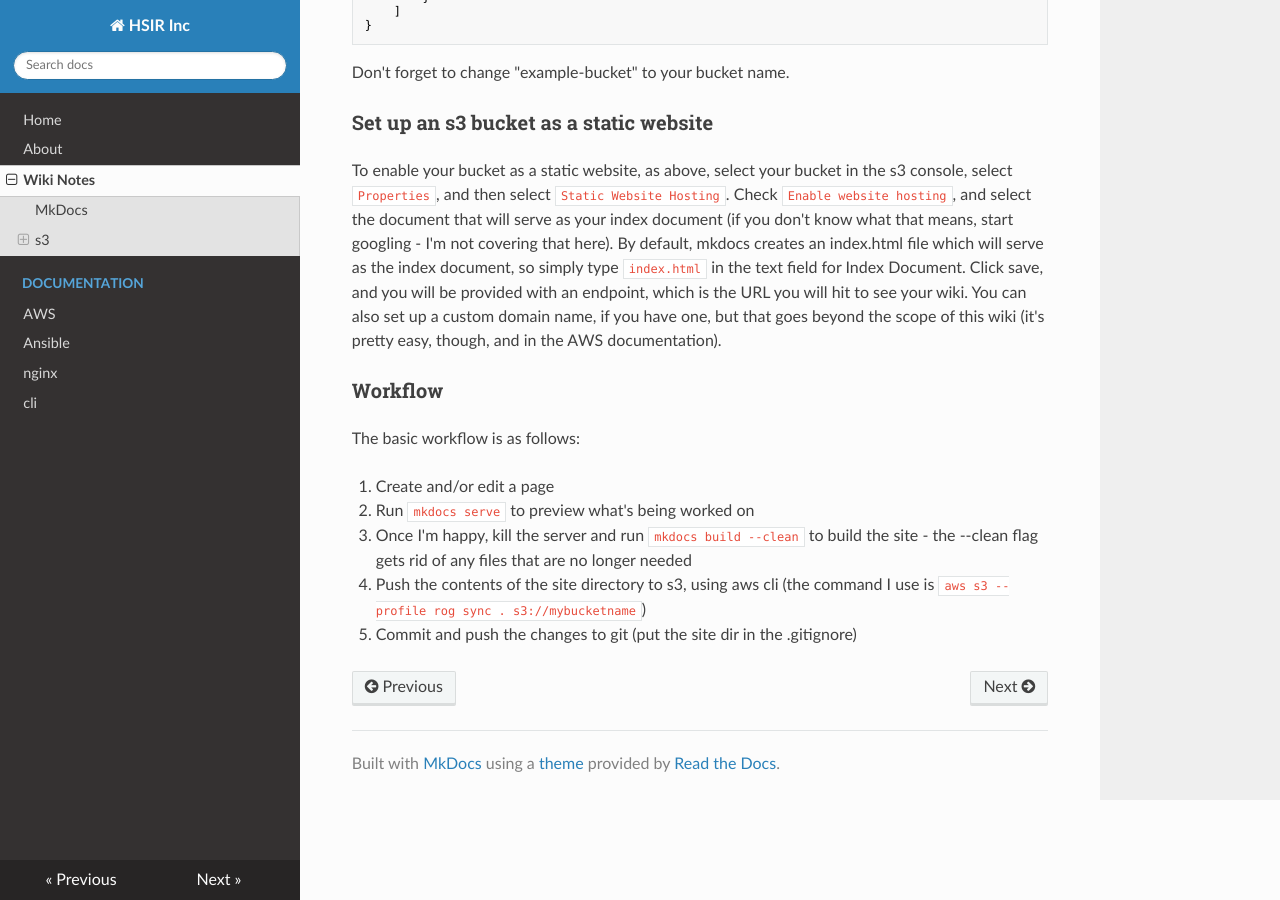
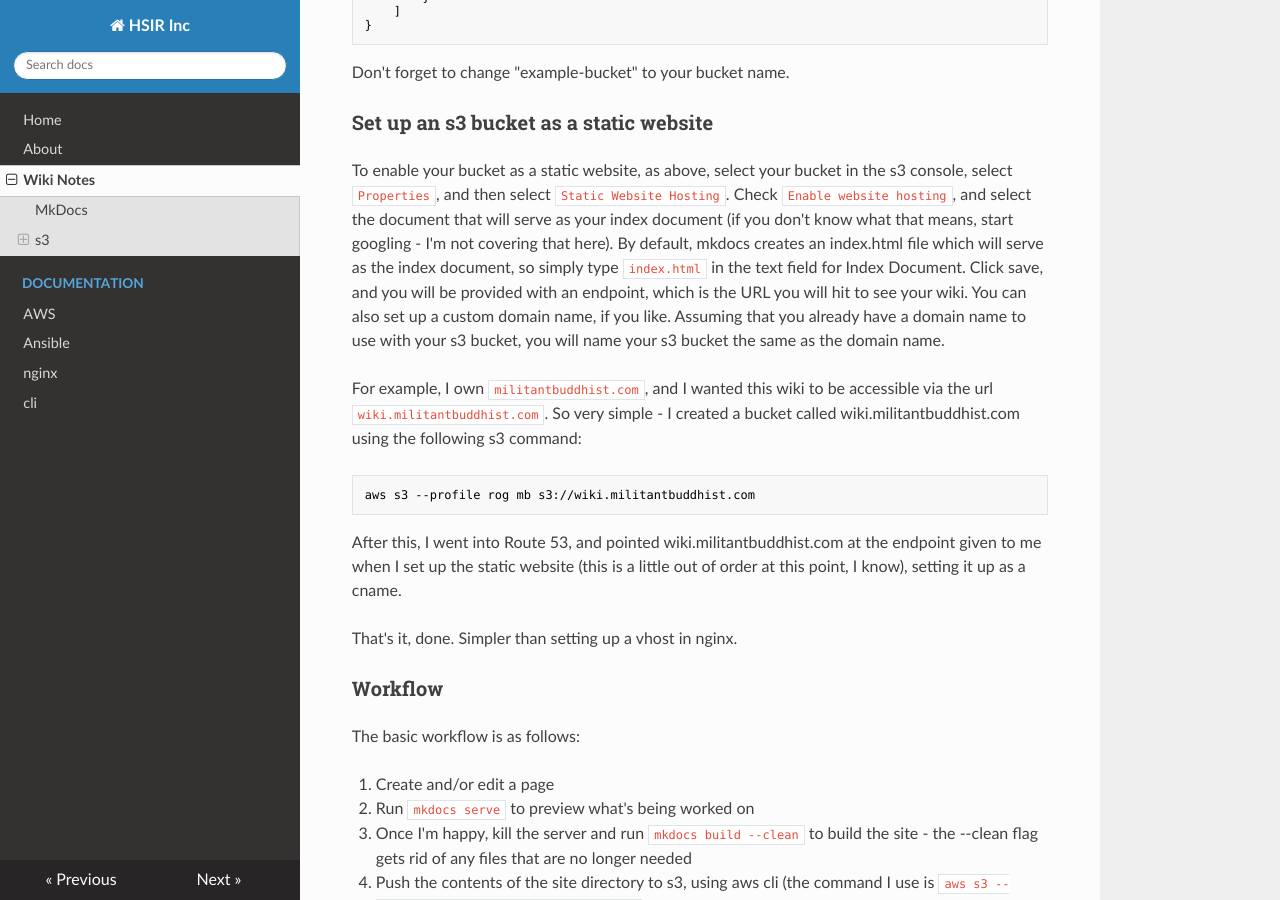
Before and after one commit to simplycycling/mk-docs, an MkDocs documentation site: the page built from docs/wiki.md, in a window 1280 px wide and 900 px high, scrolled down 2414 px. Built offline with MkDocs 1.6.1, drawn with Linux system fonts in a browser that asks for light colours; nearby versions of some CDN libraries; old or Windows-style settings are respelled for this version of MkDocs.

Commit message:
Added in some malarkey about using a custom domain with a static website s3 bucket in wiki.md.

```diff
--- a/docs/wiki.md
+++ b/docs/wiki.md
@@ -123,9 +123,22 @@ start googling - I'm not covering that here). By default, mkdocs creates
 an index.html file which will serve as the index document, so simply type
 `index.html` in the text field for Index Document. Click save, and you
 will be provided with an endpoint, which is the URL you will hit to see
-your wiki. You can also set up a custom domain name, if you have one, but
-that goes beyond the scope of this wiki (it's pretty easy, though, and
-in the AWS documentation).
+your wiki. You can also set up a custom domain name, if you like. Assuming
+that you already have a domain name to use with your s3 bucket, you will
+name your s3 bucket the same as the domain name.
+
+For example, I own `militantbuddhist.com`, and I wanted this wiki to be
+accessible via the url `wiki.militantbuddhist.com`. So very simple - I
+created a bucket called wiki.militantbuddhist.com using the following s3
+command:
+
+    aws s3 --profile rog mb s3://wiki.militantbuddhist.com
+
+After this, I went into Route 53, and pointed wiki.militantbuddhist.com
+at the endpoint given to me when I set up the static website (this is a
+little out of order at this point, I know), setting it up as a cname.
+
+That's it, done. Simpler than setting up a vhost in nginx.
 
 ### Workflow
 
```
